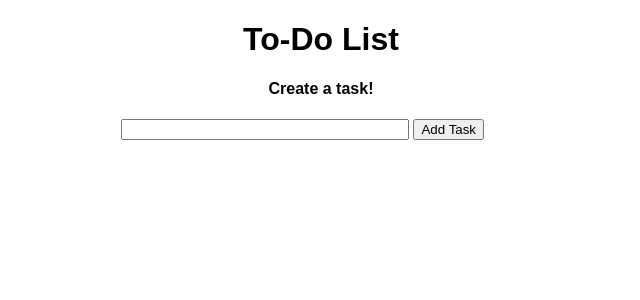
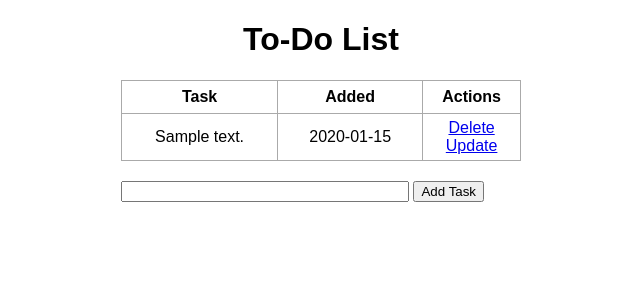
Before and after one commit to danielhariyanto/to-do-list-with-flask, a Flask app: page / in a window 1280 px wide. Shown: the top 300 px of the page, without its empty margins (319-959 px from the left). Run offline with Flask 2, Linux system fonts and the light colour scheme; tables that the repository leaves empty hold one stand-in row (values such as "Sample post").

Commit message:
fixed some issues

```diff
--- a/app.py
+++ b/app.py
@@ -9,11 +9,11 @@ db = SQLAlchemy(app)
 class Todo(db.Model):
     id = db.Column(db.Integer, primary_key=True)
     content = db.Column(db.String(200), nullable=False)
-    #completed = db.Column(db.Integer, default=0)
     date_created = db.Column(db.DateTime, default=datetime.utcnow)
 
     def __repr__(self):
         return '<Task %r>' % self.id
+
 
 @app.route('/', methods=['POST', 'GET'])
 def index():
@@ -36,6 +36,7 @@ def index():
 @app.route('/delete/<int:id>')
 def delete(id):
     task_to_delete = Todo.query.get_or_404(id)
+
     try:
         db.session.delete(task_to_delete)
         db.session.commit()
--- a/templates/index.html
+++ b/templates/index.html
@@ -4,12 +4,11 @@
 <title>To-Do List</title>
 {% endblock %}
 
-
 {% block body %}
 <div class="content">
   <h1 style="text-align: center">To-Do List</h1>
-    {% if task|length < 1 %}
-    <h4 style="text-align: center">Create a task!</h4>
+    {% if tasks|length < 1 %}
+    <h4 style="text-align: center">Create a task below!</h4>
     {% else %}
     <table>
         <tr>
@@ -31,9 +30,11 @@
     </table>
     {% endif %}
 
+    <div class="form">
         <form action="/" method="POST">
             <input type="text" name="content" id="content">
             <input type="submit" value="Add Task">
         </form>
     </div>
+</div>
 {% endblock %}
```
Also changed, not shown: templates/update.html (+6 -4 lines), test.db. Lines whose indentation alone changed are shown as unchanged.
